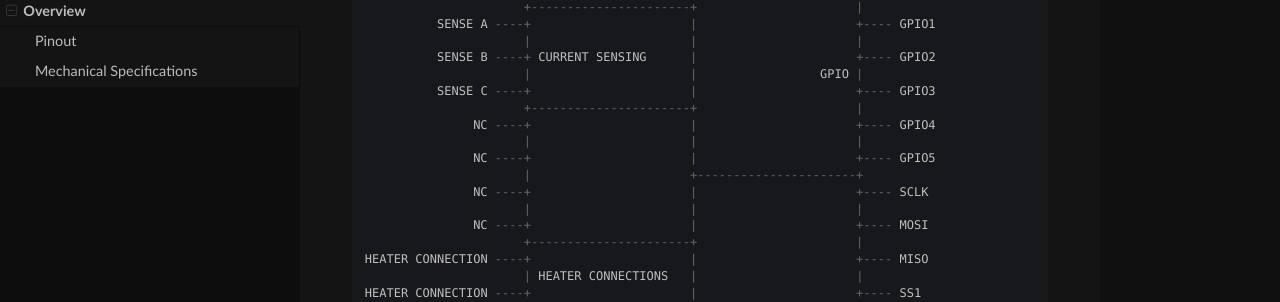
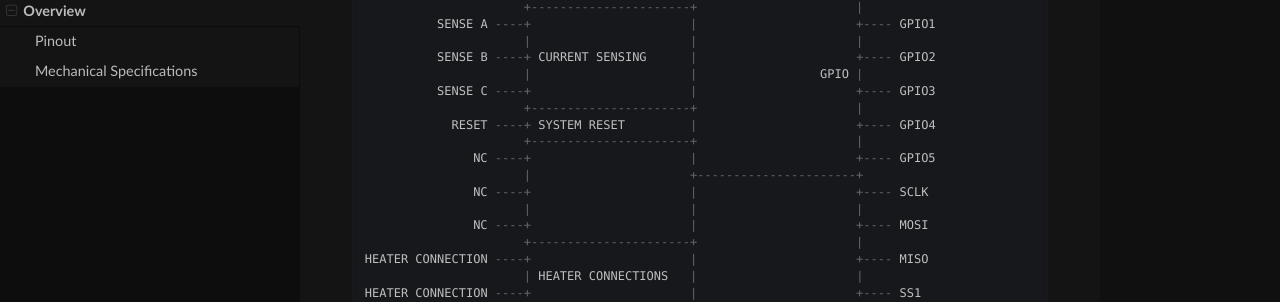
Before and after one commit to SidingsMedia/Reflow-Plate, a Sphinx documentation site: the page built from docs/structure/overview.rst, in a window 1280 px wide and 900 px high, scrolled down 682 px. Shown: the part 142-444 px from the top of the window. Built offline with Sphinx 7.4.7 and the Read the Docs theme 2.0.0, drawn with Linux system fonts in a browser that asks for light colours.

Commit message:
Added reset pin
Signed-off-by: Matthew Nickson <mnickson@sidingsmedia.com>

```diff
--- a/docs/structure/overview.rst
+++ b/docs/structure/overview.rst
@@ -41,8 +41,8 @@ be added. The standard interface between the boards is shown below.
                           |                      |                 GPIO |
               SENSE C ----+                      |                      +---- GPIO3
                           +----------------------+                      |
-                   NC ----+                      |                      +---- GPIO4
-                          |                      |                      |
+                RESET ----+ SYSTEM RESET         |                      +---- GPIO4
+                          +----------------------+                      |
                    NC ----+                      |                      +---- GPIO5
                           |                      +----------------------+
                    NC ----+                      |                      +---- SCLK
```
